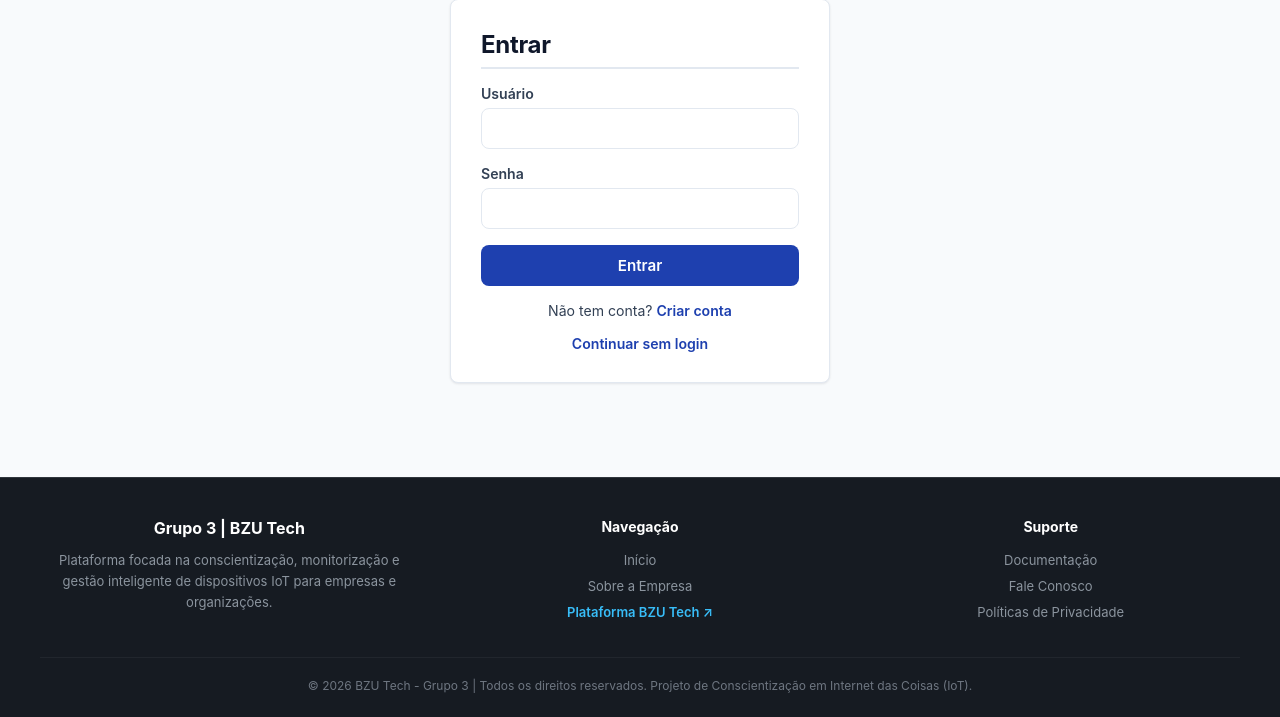
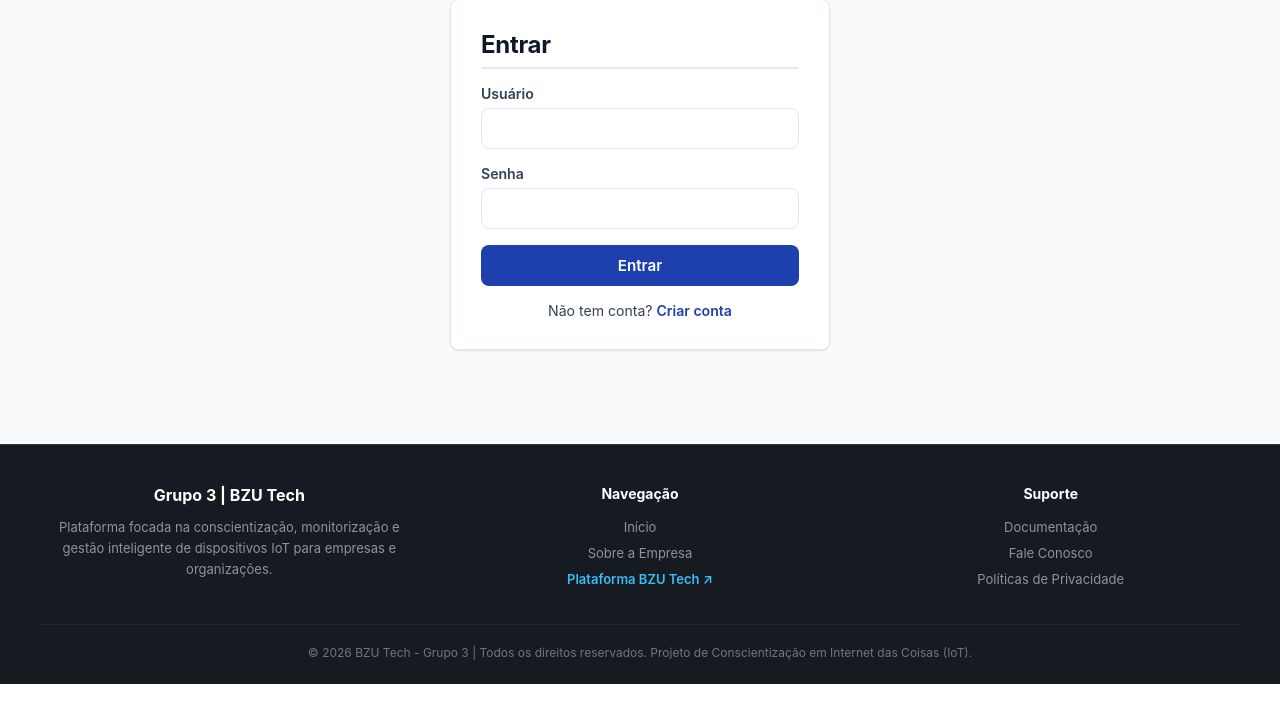
Before and after one commit to biavieiraa/django_fds, a Django app: page /forum/login/ in a window 1280 px wide. Shown: the part 119-836 px from the top of the page. After the commit the page ends 803 px from the top, so only its background shows below. Run offline with Django 5.2, Linux system fonts and the light colour scheme.

Commit message:
tirei continuar sem login da pagina de entrar

```diff
--- a/forum/templates/forum/login.html
+++ b/forum/templates/forum/login.html
@@ -25,7 +25,6 @@
         </form>
 
         <p class="switch-link">Não tem conta? <a href="{% url 'register' %}">Criar conta</a></p>
-        <p class="switch-link"><a href="{% url 'index' %}">Continuar sem login</a></p>
     </div>
 </div>
 {% endblock %}
```
